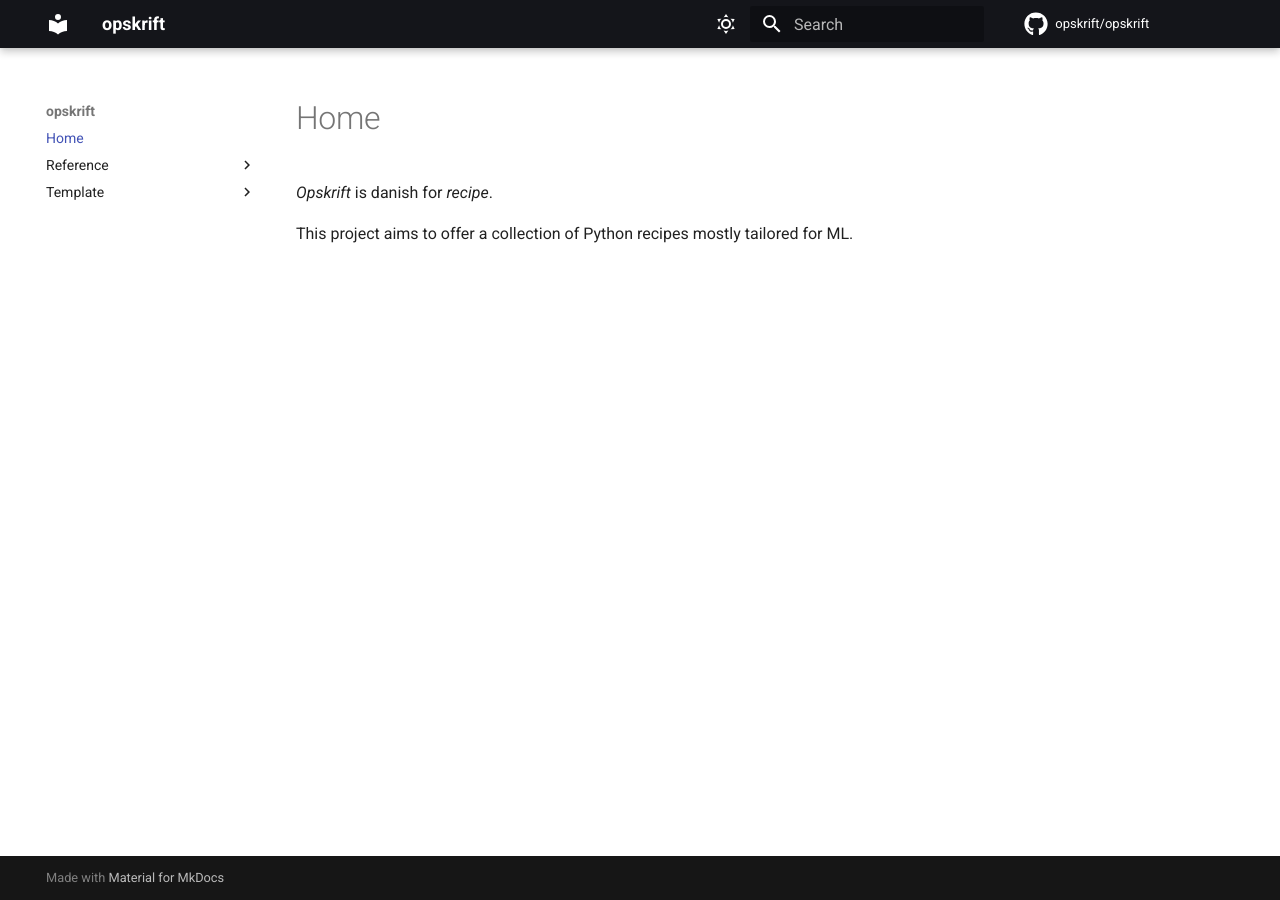
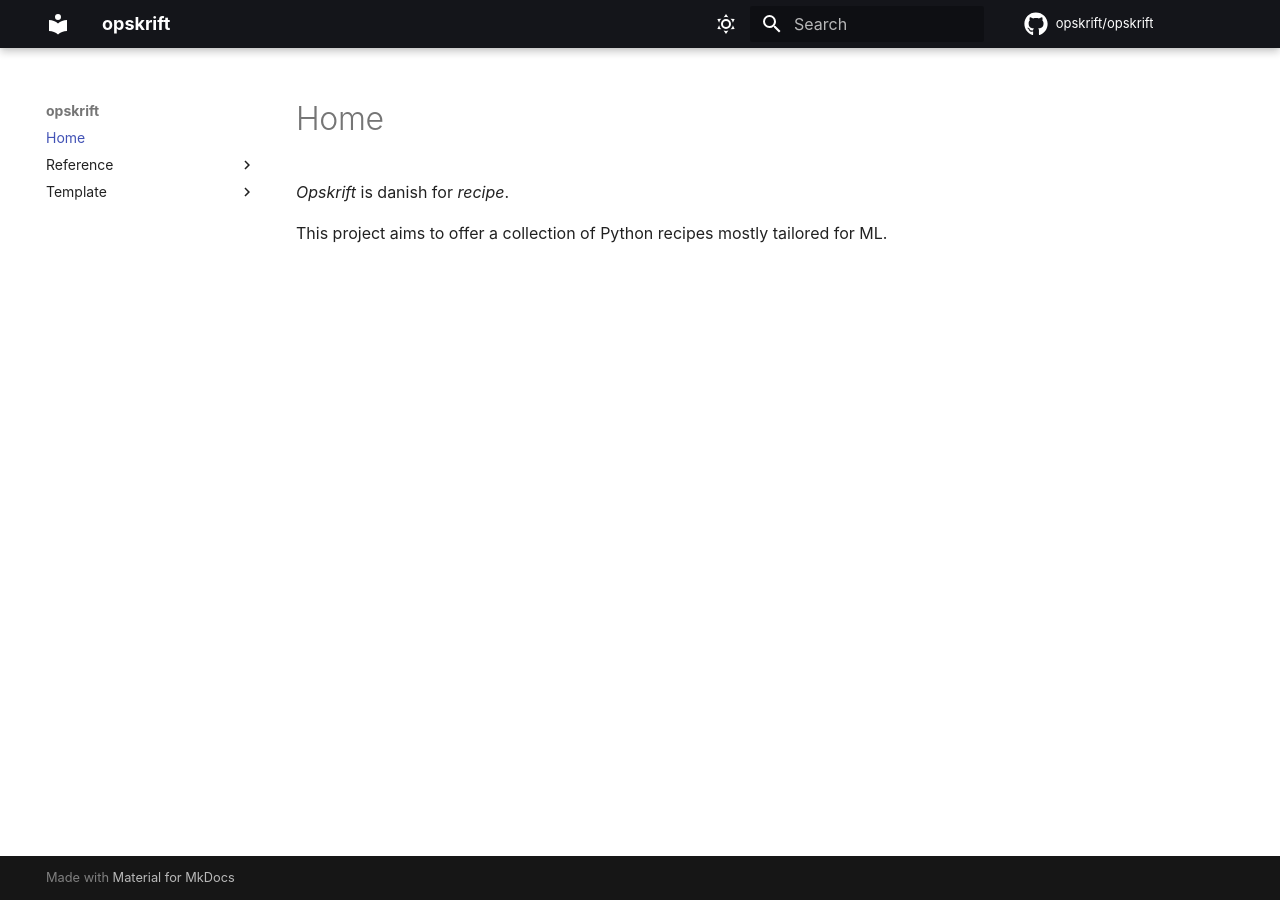
Before and after one commit to alexandru-dinu/expman, an MkDocs documentation site: the page built from docs/sources/index.md, in a window 1280 px wide. Built offline with MkDocs 1.6.1 and Material for MkDocs 9.7.7, drawn with Linux system fonts in a browser that asks for light colours; comment, search, counter and statistics services are not loaded.

Commit message:
Prevent typefaces from being loaded from Google Fonts and fall back to system fonts.

```diff
--- a/docs/mkdocs.yml
+++ b/docs/mkdocs.yml
@@ -8,6 +8,10 @@ repo_name: opskrift/opskrift
 
 theme:
   name: "material"
+
+  # prevent typefaces from being loaded from Google Fonts
+  # and fall back to system font
+  font: false
 
   palette:
     - media: "(prefers-color-scheme: light)"
```
